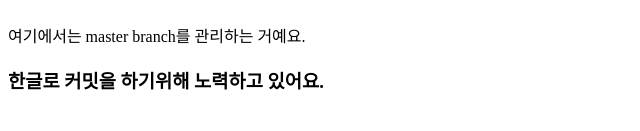
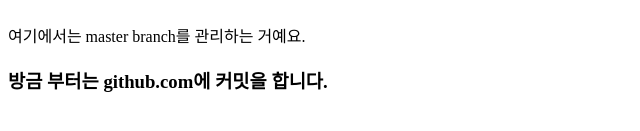
Before and after one commit to leejstein/first, a plain HTML site: page index.html in a window 1280 px wide. Shown: the part 167-298 px from the top of the page, without its empty margins (0-640 px from the left). Drawn offline with Linux system fonts and the light colour scheme.

Commit message:
make github commit

```diff
--- a/index.html
+++ b/index.html
@@ -9,6 +9,6 @@
 <h1>한글로 적어봅시다.<br>재돌이가 Git를 공부한데요.</h1>
 <h2>한글로 커밋을 하기위해 노력하고 있어요.</h2>
 <div>여기에서는 master branch를 관리하는 거예요.</div>
-<h3>한글로 커밋을 하기위해 노력하고 있어요.</h3>
+<h3>방금 부터는 github.com에 커밋을 합니다.</h3>
 </body>
 </html>
```
